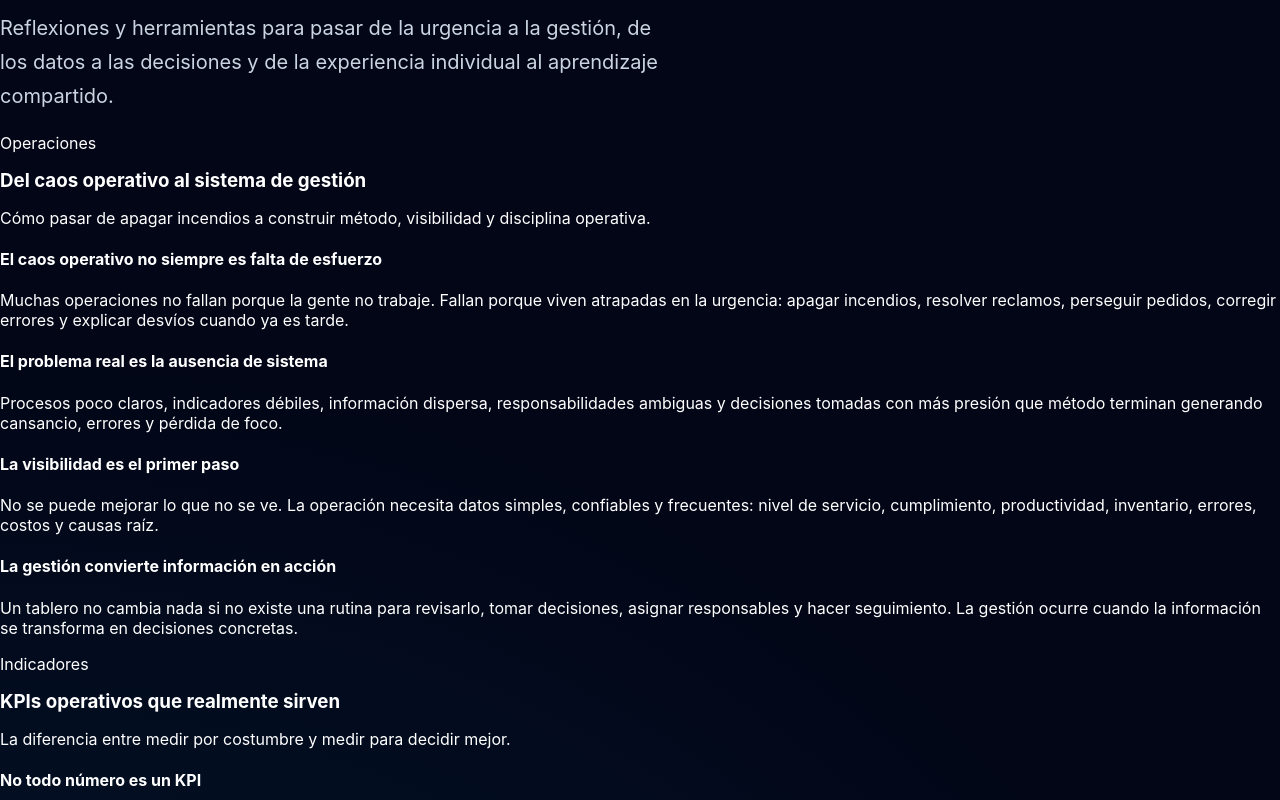
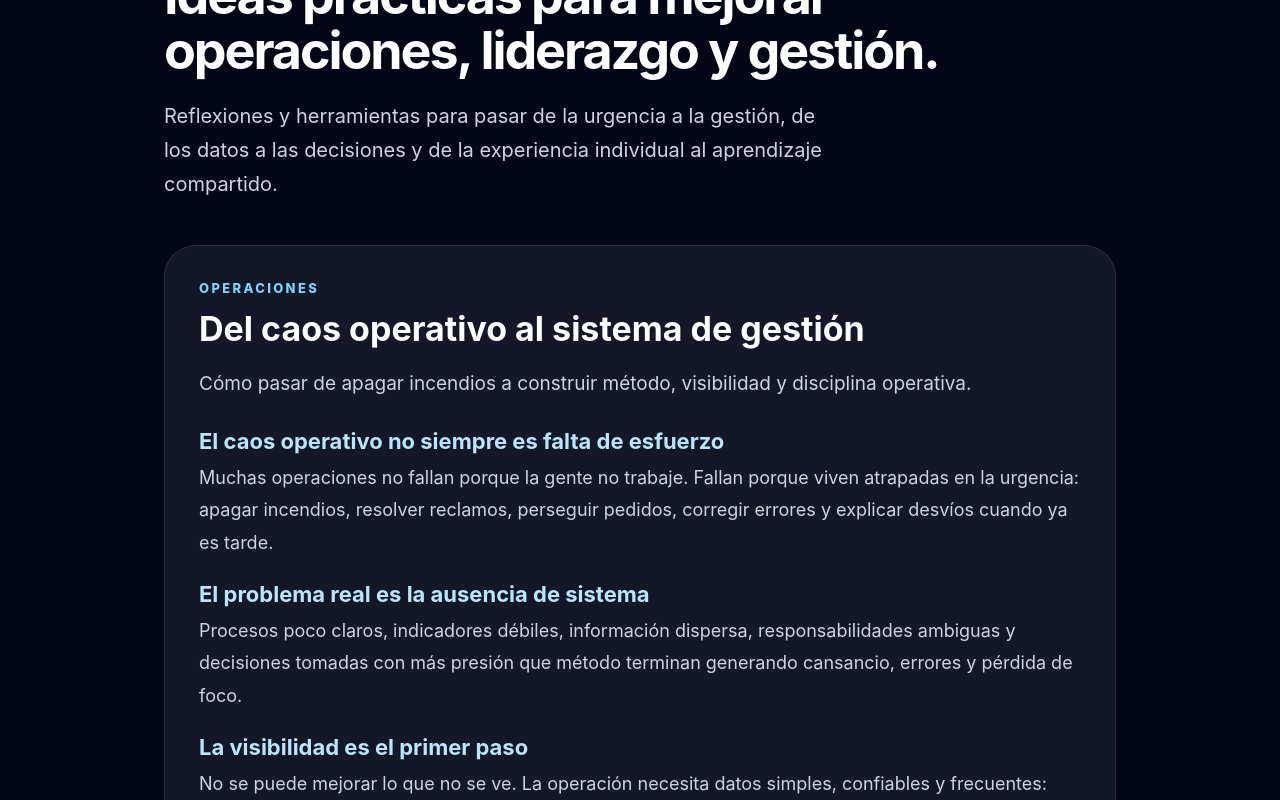
Before and after one commit to julioserranomosquera-AR/julio-serrano-web, a React (Vite) app: page / in a window 1280 px wide. Shown: the part 2860-3660 px from the top of the page. Built offline with nearby package versions, Linux system fonts and the light colour scheme.

Commit message:
Update index.css

```diff
--- a/src/index.css
+++ b/src/index.css
@@ -297,6 +297,64 @@ h3 {
   margin-top: 12px;
   color: #bae6fd;
 }
+.articlesSection {
+  max-width: 1000px;
+  margin: 0 auto;
+  padding: 88px 24px;
+}
+
+.articlesList {
+  margin-top: 44px;
+  display: grid;
+  gap: 28px;
+}
+
+.articleCard {
+  padding: 34px;
+  border-radius: 32px;
+  border: 1px solid rgba(255,255,255,0.1);
+  background: rgba(255,255,255,0.07);
+  box-shadow: 0 24px 70px rgba(0,0,0,0.24);
+}
+
+.articleCategory {
+  margin: 0 0 12px;
+  color: #7dd3fc;
+  font-size: 13px;
+  font-weight: 800;
+  letter-spacing: 0.18em;
+  text-transform: uppercase;
+}
+
+.articleCard h3 {
+  font-size: 34px;
+  margin-bottom: 12px;
+}
+
+.articleSummary {
+  color: #cbd5e1;
+  font-size: 19px;
+  line-height: 1.7;
+}
+
+.articleContent {
+  margin-top: 28px;
+  display: grid;
+  gap: 22px;
+}
+
+.articleContent h4 {
+  margin: 0 0 8px;
+  color: #bae6fd;
+  font-size: 22px;
+}
+
+.articleContent p {
+  margin: 0;
+  color: #cbd5e1;
+  font-size: 18px;
+  line-height: 1.8;
+}
 .twoColumns {
   display: grid;
   grid-template-columns: 2fr 1fr;
```
